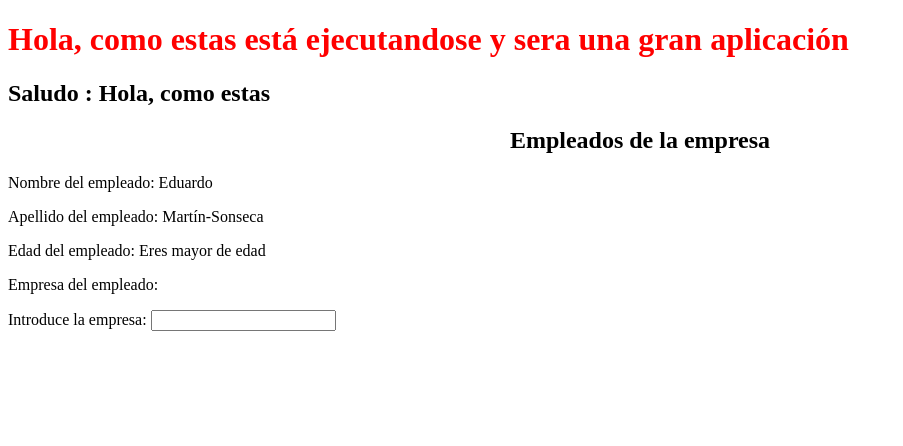
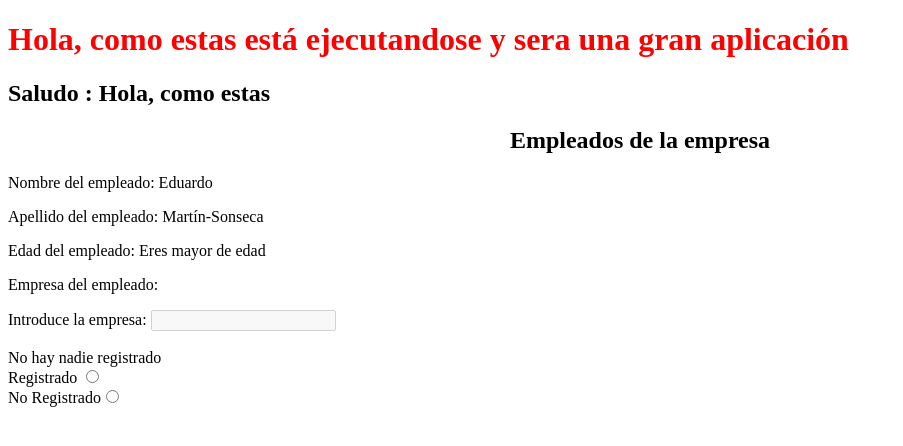
Before and after one commit to maraloeDev/Curso-de-Angular, an Angular app in the folder angular-app-Pildoras-Informaticas/: page / in a window 1280 px wide. Shown: the top 446 px of the page, without its empty margins (0-903 px from the left). Built offline with nearby package versions, Linux system fonts and the light colour scheme.

Commit message:
Curso Ang7-Binding-Event

```diff
--- a/angular-app-Pildoras-Informaticas/src/app/empleado/empleado.html
+++ b/angular-app-Pildoras-Informaticas/src/app/empleado/empleado.html
@@ -1,5 +1,14 @@
 <p>Nombre del empleado: {{ nombre }}</p>
 <p>Apellido del empleado: {{ apellido }}</p>
 <p>Edad del empleado: {{ edad<=18 ? "Eres menor de edad" : "Eres mayor de edad" }}</p>
-        <p>Empresa del empleado: {{ empresa.value }}</p>
-        Introduce la empresa: <input (keyup)="0" type="text" #empresa>
+                <p>Empresa del empleado: {{ empresa.value }}</p>
+                Introduce la empresa: <input (keyup)="0" type="text" #empresa [disabled]="habilitarCuadro">
+
+                <br><br>
+
+                {{ textoDeRegistro }}
+                <br>
+                Registrado <input (click)="setUsuarioRegistrado($event)" value="Si" type="radio" name="nRegistro"
+                        [checked]="userRegister">
+                <br>
+                No Registrado<input type="radio" name="nRegistro" value="No" (click)="setUsuarioRegistrado($event)">
--- a/angular-app-Pildoras-Informaticas/src/app/empleado/empleado.ts
+++ b/angular-app-Pildoras-Informaticas/src/app/empleado/empleado.ts
@@ -13,13 +13,29 @@ export class Empleado {
   apellido="Martín-Sonseca";
   edad=26;
   //empresa="Empresa X";
+  habilitarCuadro = true
+  userRegister=false
+  textoDeRegistro="No hay nadie registrado";
 
 
   public getEdad(){
     return this.edad;
   }
 
-  cambioEmpresa(value:string){
 
+  getRegistroUser(){
+    this.userRegister=false
+  }
+
+  //Evento en el que se muestra un mensaje cuando el usuario se registra,
+  //y otro mensaje cuando el usuario no se registra, dependiendo del valor del input
+  setUsuarioRegistrado(event:Event){
+    this.textoDeRegistro="El usuario se acaba de registrar"
+
+    if((<HTMLInputElement>event.target).value === "Si"){
+      this.textoDeRegistro="El usuario se acaba de registrar"
+  } else {
+    this.textoDeRegistro="El usuario no se ha registrado"
+}
   }
 }
```
Also changed, not shown: angular-app-Pildoras-Informaticas/03-PropertyBinding.txt (added).
